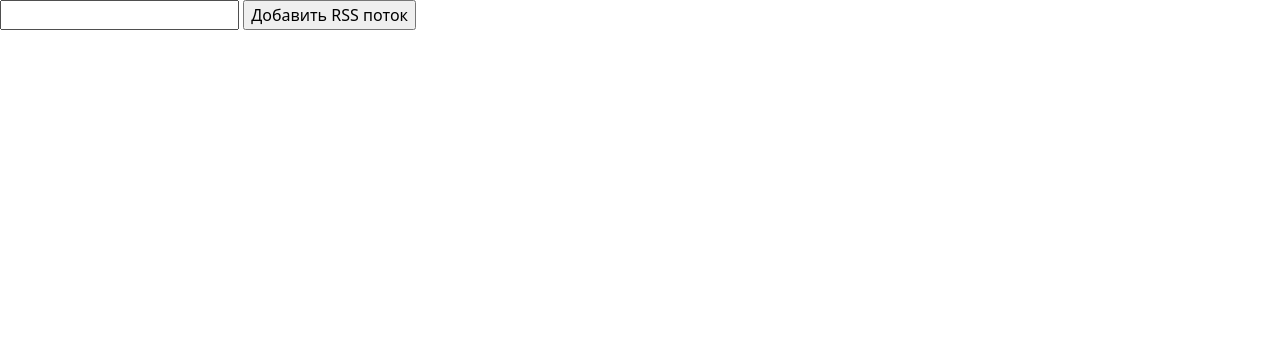
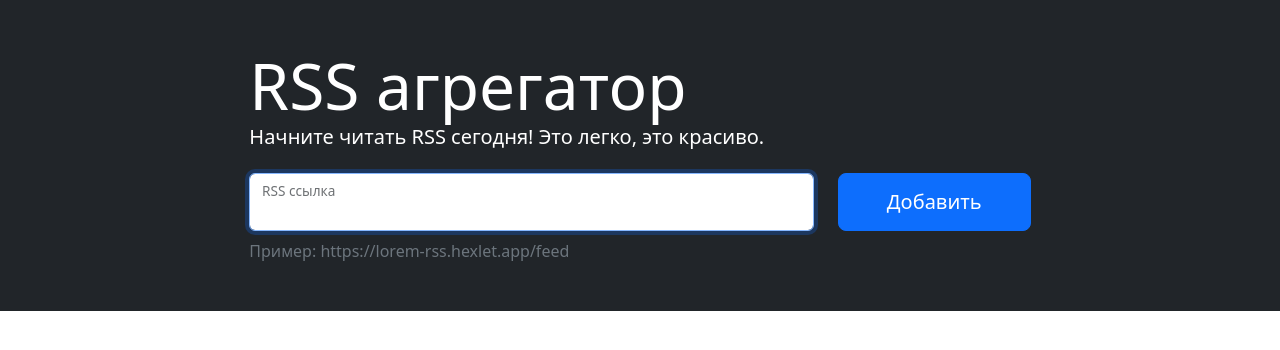
Before and after one commit to Mirum-7/frontend-project-11, a website built with webpack: page public/index.html in a window 1280 px wide. Built offline with nearby package versions, Linux system fonts and the light colour scheme.

Commit message:
add header with form

```diff
--- a/package.json
+++ b/package.json
@@ -41,6 +41,8 @@
     "webpack-dev-server": "^4.15.1"
   },
   "dependencies": {
-    "bootstrap": "^5.3.2"
+    "bootstrap": "^5.3.2",
+    "on-change": "^5.0.1",
+    "yup": "^1.3.3"
   }
 }
--- a/public/index.html
+++ b/public/index.html
@@ -6,9 +6,39 @@
 		<meta name="viewport" content="width=device-width, initial-scale=1">
   </head>
   <body>
-    <form id="add-rss">
-      <input type="text">
-      <input type="submit" value="Добавить RSS поток">
-    </form>
+		<header class="header bg-dark text-white">
+			<div class="container-fluid p-5">
+				<div class="row">
+					<div class="col-md-10 col-lg-8 mx-auto">
+						<h1 class="display-3 mb-0">RSS агрегатор</h1>
+						<h2 class="sub-title lead mb-4">Начните читать RSS сегодня! Это легко, это красиво.</h2>
+						<form class="rss-form text-body" method="get">
+							<div class="row">
+								<div class="col">
+									<div class="form-floating">
+										<input
+											required
+											autofocus
+											autocomplete="off"
+											placeholder="RSS ссылка"
+											type="text"
+											name="rss-url"
+											id="rss-url-input"
+											class="w-100 form-control"
+										>
+										<label for="rss-url">RSS ссылка</label>
+									</div>
+								</div>
+								<div class="col-auto">
+									<input type="submit" value="Добавить" class="btn btn-lg btn-primary h-100 px-5">
+								</div>
+							</div>
+						</form>
+						<p class="mt-2 mb-0 text-muted">Пример: https://lorem-rss.hexlet.app/feed</p>
+						<p class="feedback m-0 position-absolute small text-danger"></p>
+					</div>
+				</div>
+			</div>
+		</header>
   </body>
 </html>
--- a/src/index.js
+++ b/src/index.js
@@ -1,4 +1,4 @@
 import './scss/styles.scss';
 import 'bootstrap';
 
-console.log('Hello World!')
+console.log('Hello World!');
--- a/src/scss/styles.scss
+++ b/src/scss/styles.scss
@@ -1 +1,5 @@
 @import "~bootstrap/scss/bootstrap";
+
+:root {
+	--bs-secondary-color: #6c757d;
+}
--- a/webpack.config.js
+++ b/webpack.config.js
@@ -6,14 +6,11 @@ const MiniCssExtractPlugin = require('mini-css-extract-plugin');
 
 const isProduction = process.env.NODE_ENV == 'production';
 
-
-const stylesHandler = MiniCssExtractPlugin.loader;
-
 const paths = {
 	entry: path.resolve(__dirname, 'src', 'index.js'),
 	output: path.resolve(__dirname, 'build'),
-	html: path.resolve(__dirname, 'public', 'index.html')
-}
+	html: path.resolve(__dirname, 'public', 'index.html'),
+};
 
 const config = {
 	entry: paths.entry,
@@ -26,6 +23,7 @@ const config = {
 		open: true,
 		host: 'localhost',
 		port: 3000,
+		hot: true,
 	},
 	plugins: [
 		new HtmlWebpackPlugin({
@@ -40,7 +38,7 @@ const config = {
 	resolve: {
 		extensions: ['.js'],
 	},
-	devtool: isProduction ? false : 'inline-false-map' ,
+	devtool: isProduction ? false : 'eval-cheap-module-source-map',
 	module: {
 		rules: [
 			{
@@ -52,7 +50,7 @@ const config = {
 				use: [
 					MiniCssExtractPlugin.loader,
 					'css-loader',
-					"sass-loader",
+					'sass-loader',
 				],
 			},
 			{
```
Also changed, not shown: .eslintrc.json, README.md, 2 other files. Lines whose indentation alone changed are shown as unchanged.
